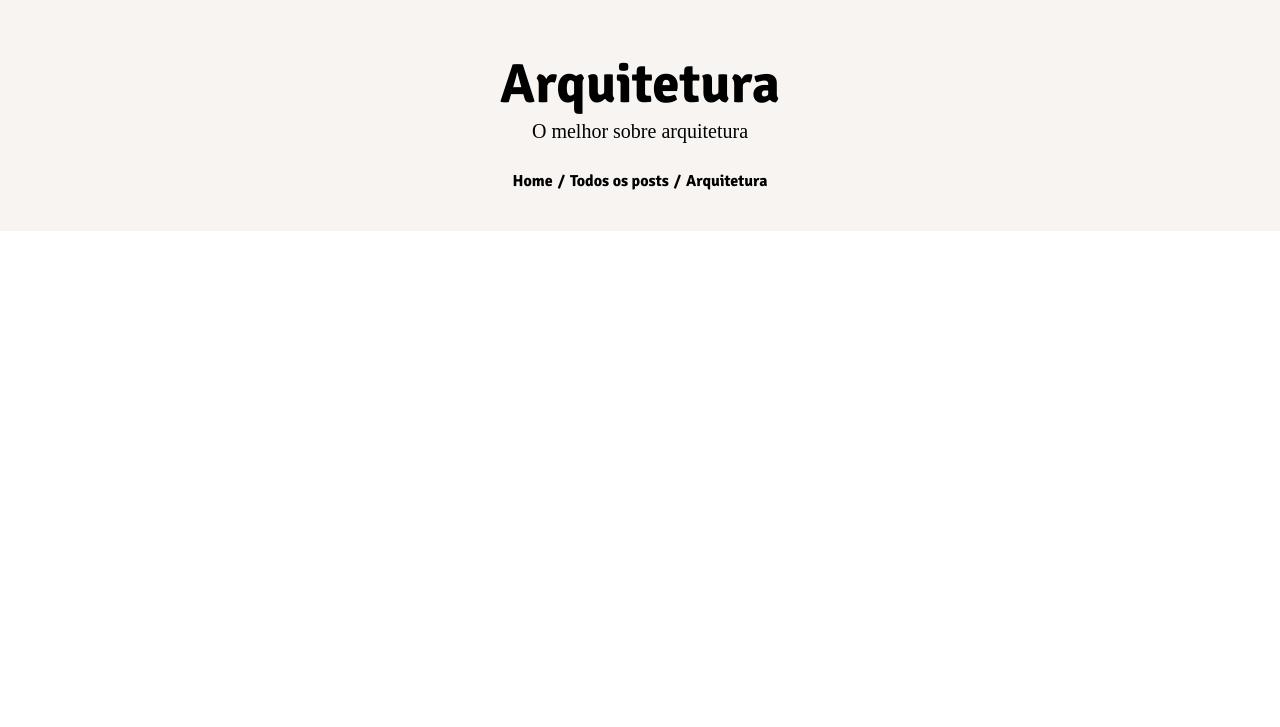
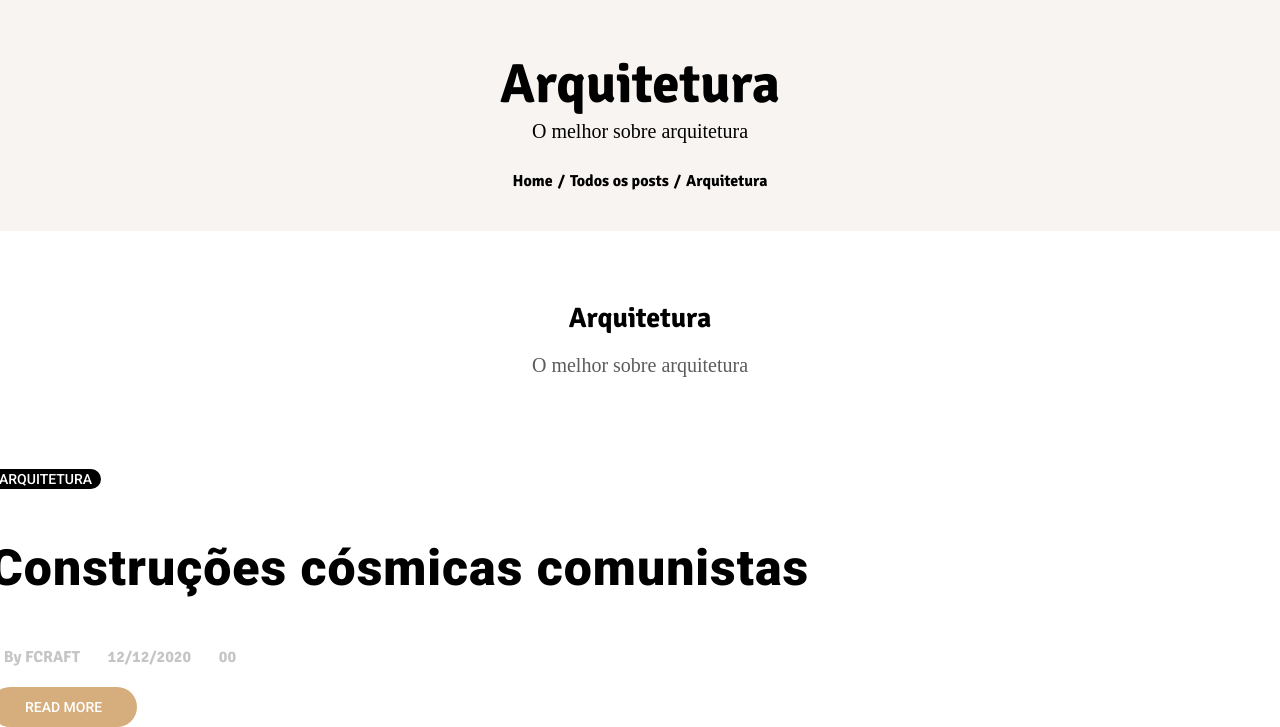
Before and after one commit to samuel-almeida-dev/artbrut-website-clone, a plain HTML site: page index.html in a window 1280 px wide. Shown: the part 78-805 px from the top of the page. Drawn offline with Linux system fonts and the light colour scheme.

Commit message:
adição da section mid e bottom

```diff
--- a/index.html
+++ b/index.html
@@ -7,6 +7,7 @@
     <link rel="preconnect" href="https://fonts.googleapis.com">
     <link rel="preconnect" href="https://fonts.gstatic.com" crossorigin>
     <link href="https://fonts.googleapis.com/css2?family=Oswald&display=swap" rel="stylesheet">
+    <link href="https://fonts.googleapis.com/css2?family=Roboto:ital,wght@0,100;0,300;0,400;0,500;0,700;0,900;1,100;1,300;1,400;1,500;1,700;1,900&display=swap" rel="stylesheet">
     <link href="https://fonts.googleapis.com/css2?family=Oswald&family=Signika:wght@700&display=swap" rel="stylesheet">
     <title>Arquivos Literatura - Art Bruta</title>
 </head>
@@ -36,16 +37,40 @@
             </div>
         </header>
         <main>
-            <div class="main-section">
+            <div class="main-top-section">
                 <div class="main-content">
                     <div class="main-article">
-                        <h1 style="font-size: 55px; margin-top: 30px; margin-bottom: -18px;">Arquitetura</h1>
+                        <p style="font-size: 55px; margin-top: 30px; margin-bottom: -18px;">Arquitetura</p>
                         <p style="font-family: 'Times New Roman', Times, serif; font-size: 20px;">O melhor sobre arquitetura</p>
-                        <div class="path-links" style="margin-top: -8px;">
-                            <a href="" style="text-decoration: none; color: black;">Home</a> <p>/</p>
-                            <a href="" style="text-decoration: none; color: black;">Todos os posts</a> <p>/</p>
+                        <div class="path-links-top" style="margin-top: -8px;">
+                            <a href="">Home</a> <p>/</p>
+                            <a href="">Todos os posts</a> <p>/</p>
                             <p>Arquitetura</p>
                         </div>
+                    </div>
+                </div>
+            </div>
+            <div class="main-mid-section">
+                <div class="main-content">
+                    <div class="main-article">
+                        <p style="font-size: 28px; margin-top: 0px; margin-bottom: -1px;">Arquitetura</p>
+                        <p style="font-family: 'Times New Roman', Times, serif; font-size: 20px; color: rgba(0, 0, 0, 0.644);">O melhor sobre arquitetura</p>
+                    </div>
+                </div>
+            </div>
+            <div class="main-bottom-section">
+                <div class="main-content">
+                    <div class="main-article-bottom">
+                        <a href=""><button class="btn-dark">ARQUITETURA</button></a>
+                        <div class="title-article">
+                            <a  href=""><p>Construções cósmicas comunistas</p></a>
+                        </div>
+                        <div class="path-links-bottom">
+                            <a href="">By FCRAFT</a>
+                            <a href="">12/12/2020</a>
+                            <a href="">00</a>
+                        </div>
+                        <a href=""><button class="btn-outline-info">READ MORE</button></a>
                     </div>
                 </div>
             </div>
--- a/styles/style.css
+++ b/styles/style.css
@@ -52,7 +52,7 @@ body {
     padding: 0.5px;
 }
 
-.main-section {
+.main-top-section {
     background-color: #F8F4F2;
     height: 235px;
     display: flex;
@@ -78,10 +78,131 @@ body {
     font-family: 'Signika', sans-serif;
 }
 
-.path-links {
+.main-article-bottom {
+    height: 230px;
+    width: 1300px;
+    display: flex;
+    flex-direction: column;
+    font-family: 'Oswald', sans-serif;
+    font-family: 'Signika', sans-serif;
+}
+
+.path-links-top {
     display: flex;
     align-items:center;
     justify-content: space-around;
     width: 260px;
+}
 
+/* Seletor: .path-links a */
+/* - Seleciona todos os elementos <a> que são descendentes (filhos, netos, etc.) da classe .path-links */
+.path-links-top a {
+    text-decoration: none;
+    color: black;
+    font-family: 'Oswald', sans-serif;
+    font-family: 'Signika', sans-serif;
 }
+
+.path-links-top a:hover{
+    color: rgb(214, 174, 125);
+}
+
+.path-links-bottom {
+    display: flex;
+    align-items:center;
+    justify-content: space-around;
+    width: 260px;
+    padding-bottom: 20px;
+}
+
+/* Seletor: .path-links a */
+/* - Seleciona todos os elementos <a> que são descendentes (filhos, netos, etc.) da classe .path-links */
+.path-links-bottom a {
+    text-decoration: none;
+    color: rgba(143, 143, 143, 0.521);
+    font-family: 'Oswald', sans-serif;
+    font-family: 'Signika', sans-serif;
+}
+
+.path-links-bottom a:hover{
+    color: rgb(214, 174, 125);
+}
+
+
+.main-mid-section {
+    height: 235px;
+    display: flex;
+    justify-content: center;
+}
+
+.main-bottom-section {
+    display: flex;
+    justify-content: center;
+}
+
+.btn-dark {
+    font-size: 14px;
+    padding: 2px 9px;
+    border-radius: 10px;
+    font-family: "Roboto", sans-serif;
+    font-weight: 500;
+    font-style: normal;
+    background-color: black;
+    border: none;
+    color: white;
+    transition-duration: 0.4s;
+    cursor: pointer;
+}
+.btn-dark:hover{
+    background-color: rgb(214, 174, 125);
+}
+
+.title-article {
+    font-size: 50px;
+    font-family: "Roboto", sans-serif;
+    font-weight: 900;
+    letter-spacing: 1px;
+    font-style: normal;
+    color: black;
+    text-decoration: none;
+    position: relative; /* Adiciona posicionamento relativo para facilitar o posicionamento do pseudo-elemento */
+}
+
+.title-article a {
+    text-decoration: none;
+    color: black;
+}
+
+.title-article::after {
+    content: '';
+    position: absolute;
+    left: 0;
+    bottom: 50px; /* Ajuste a posição conforme necessário */
+    width: 63%; /* Preciso achar uma forma de se ajusta independente do tamanho do texto, por enquanto vai ficar assim */
+    height: 2px; /* Ajuste a altura do sublinhado conforme necessário */
+    background-image: linear-gradient(to right, black 50%, transparent 50%);
+    background-position: 100%;
+    background-size: 200% 100%;
+    transition: background-position 1s ease; /* Adiciona uma transição suave */
+}
+
+.title-article:hover::after {
+    background-position: 0;
+}
+
+.btn-outline-info {
+    font-size: 14px;
+    padding: 12px 35px;
+    border-radius: 20px;
+    font-family: "Roboto", sans-serif;
+    font-weight: 500;
+    font-style: normal;
+    background-color: rgb(214, 174, 125);
+    border: none;
+    color: white;
+    transition-duration: 0.4s;
+    cursor: pointer;
+}
+.btn-outline-info:hover{
+    background-color: rgb(182, 145, 100);
+}
```
